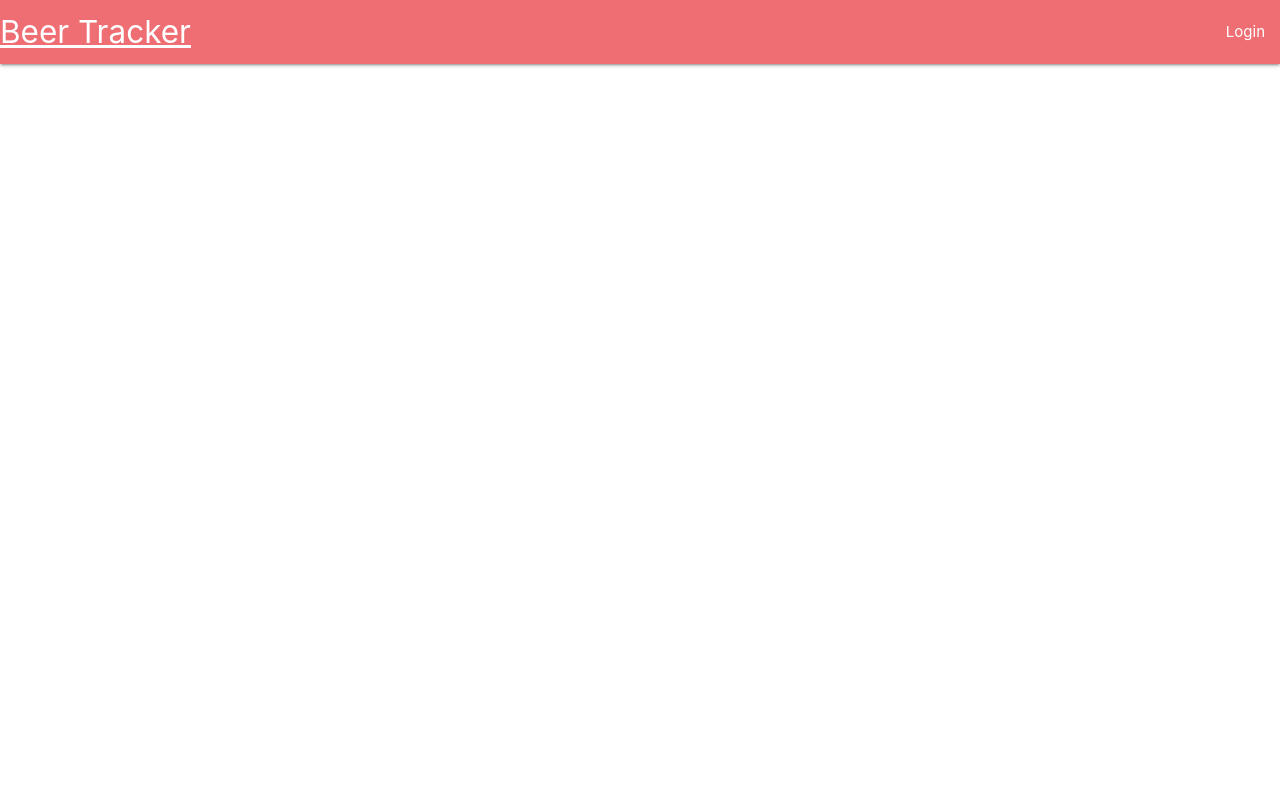
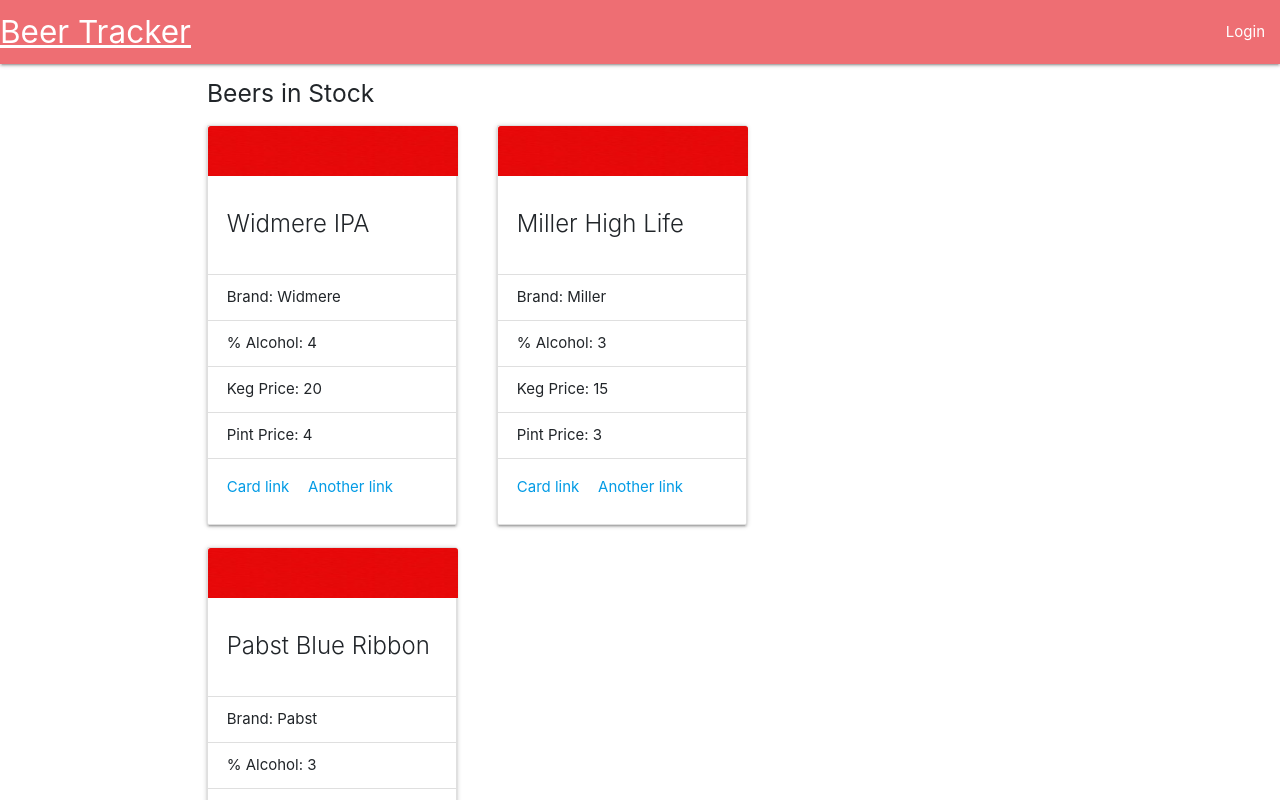
Before and after one commit to carrieschmid/BeerTracker, a React app: page /addKeg in a window 1280 px wide. Shown: the top 800 px of the page. Built offline with nearby package versions, Linux system fonts and the light colour scheme.

Commit message:
Add cards to BeerProfile.

```diff
--- a/src/components/App.jsx
+++ b/src/components/App.jsx
@@ -1,13 +1,13 @@
 import React from 'react';
 import Header from './Header';
-// import OurTeam from './OurTeam';
-import { Switch, Route } from 'react-router-dom';
+import OurBeer from './OurBeer';
 
 function App() {
  return (
   <div>
    <Header/>
-    </div>
+   <OurBeer/>
+  </div>
  );
 }
 
--- a/src/components/BeerProfile.jsx
+++ b/src/components/BeerProfile.jsx
@@ -0,0 +1,51 @@
+import React from 'react';
+import PropTypes from 'prop-types';
+
+
+
+function BeerProfile(props){
+ var imgStyle = {
+     height: '50px',
+     width: '250px'
+
+ }
+
+ var cardStyle = {
+    height: '400px',
+    width: '250px',
+    marginRight: '40px'
+}
+ return (
+
+  <div className="card" style ={cardStyle} >
+   <img src={props.costCategory} className="card-img-top" style ={imgStyle} alt="red"/>
+   <div className="card-body">
+    <h5 className="card-title">{props.name}</h5>
+    {/* <p className="card-text">Some quick example text to build on the card title and make up the bulk of the card's content.</p> */}
+   </div>
+   <ul className="list-group list-group-flush">
+    <li className="list-group-item">Brand: {props.brand}</li>
+    <li className="list-group-item">% Alcohol: {props.percentAC}</li>
+    <li className="list-group-item">Keg Price: {props.kegPrice}</li>
+    <li className="list-group-item">Pint Price: {props.pintPrice}</li>
+   </ul>
+   <div className="card-body">
+    <a href="#" className="card-link">Card link</a>
+    <a href="#" className="card-link">Another link</a>
+   </div>
+  </div>
+
+
+ );
+}
+
+BeerProfile.propTypes = {
+ costCategory:PropTypes.element,
+ name: PropTypes.string.isRequired,
+ brand: PropTypes.string.isRequired,
+ percentAC: PropTypes.number.isRequired,
+ kegPrice: PropTypes.number.isRequired,
+ pintPrice: PropTypes.number.isRequired
+};
+
+export default BeerProfile;
--- a/src/components/OurBeer.jsx
+++ b/src/components/OurBeer.jsx
@@ -1,11 +1,12 @@
 import React from 'react';
-// import OurTeamProfile from './OurTeamProfile';
+import BeerProfile from './BeerProfile';
+import Red from '../assets/images/red-box-background.jpg';
 
 
 var profiles = [
 
  {
-  costCategory: mid,
+  costCategory: Red,
   name: 'Widmere IPA',
   brand: 'Widmere',
   percentAC: 4,
@@ -14,7 +15,7 @@ var profiles = [
  },
 
  {
-    costCategory: low,
+  costCategory: Red,
   name: 'Miller High Life',
   brand: 'Miller',
   percentAC: 3,
@@ -23,7 +24,7 @@ var profiles = [
  },
 
  {
-  costCategory: low,
+  costCategory: Red,
   name: 'Pabst Blue Ribbon',
   brand: 'Pabst',
   percentAC: 3,
@@ -34,10 +35,12 @@ var profiles = [
 ];
 
 function OurBeer(){
+
     return(
+   <div className="container">
+   <h5>Beers in Stock</h5>
+   <div className="row">
 
-  <div>
-   <h5>Beers in Stock</h5>
    {profiles.map((profile, index)=>
     <BeerProfile
      costCategory= {profile.costCategory}
@@ -48,6 +51,8 @@ function OurBeer(){
      pintPrice={profile.pintPrice}
      key={index} />
    )}
+
+   </div>
   </div>
  );
 
```
Also changed, not shown: package.json (indentation only), src/assets/images/red-box-background.jpg (added), template.ejs. Lines whose indentation alone changed are shown as unchanged.
